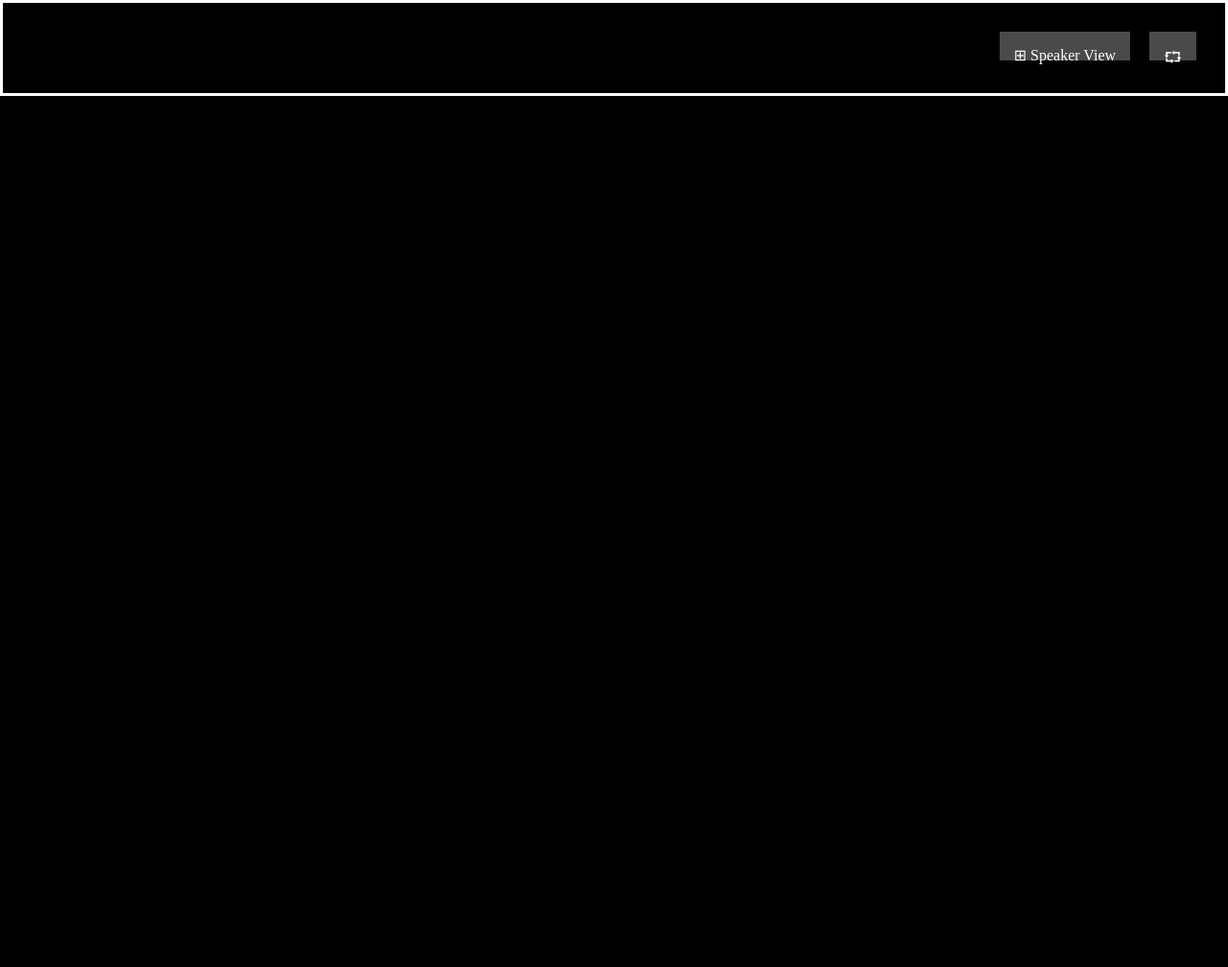
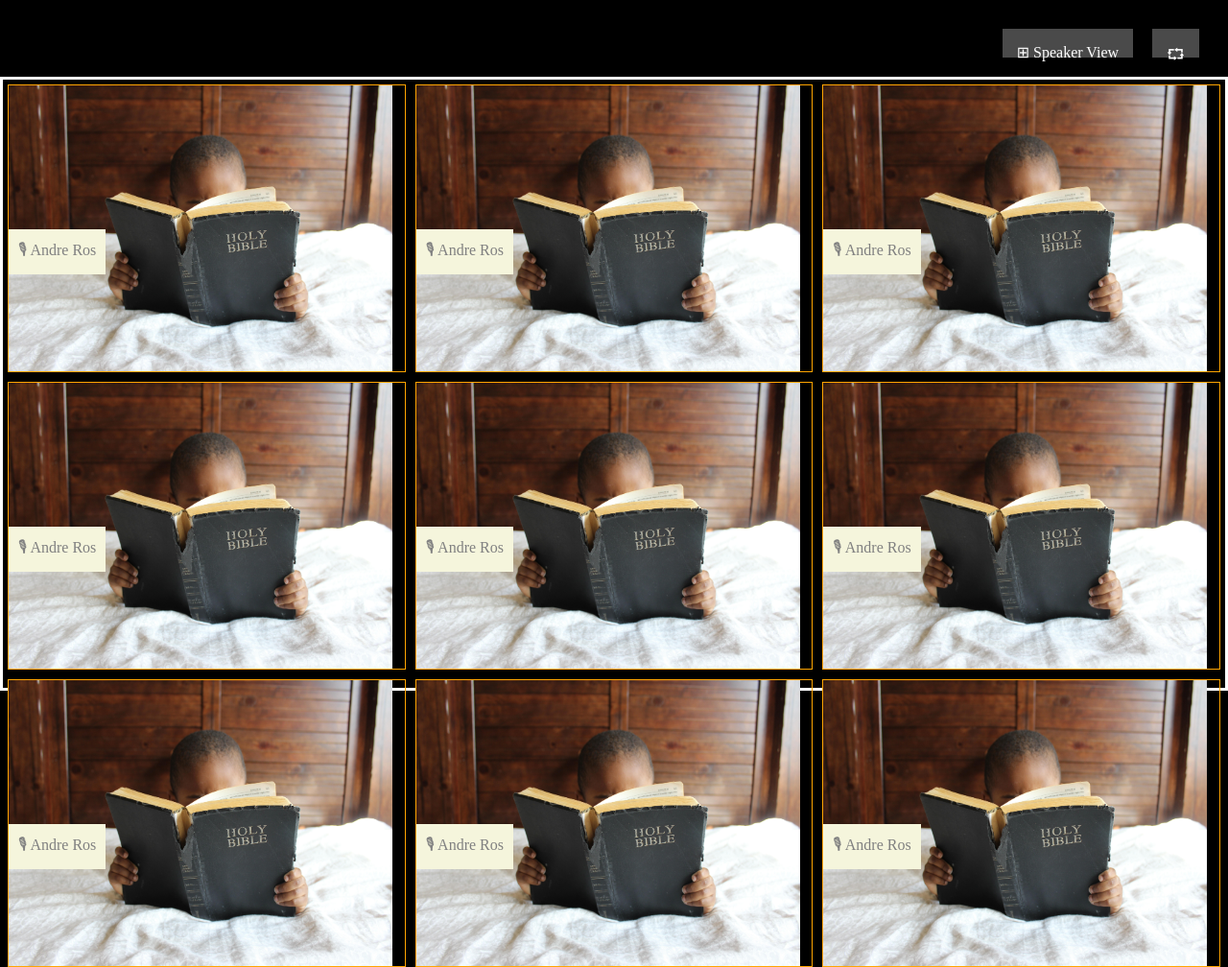
Before and after one commit to callagan70/html-css-zoom, a plain HTML site: page index.html in a window 1280 px wide. Shown: the whole page at 96% size. Before the commit the page ends 800 px from the top, so only its background shows below. Drawn offline with Linux system fonts and the light colour scheme.

Commit message:
Bozza vo.30

```diff
--- a/index.html
+++ b/index.html
@@ -29,9 +29,63 @@ Write with VSC + ADD Comment Anchors -->
 <!-- !SECTION -->
 <!-- SECTION MAIN -->
 <main>
+    <div class="main-video video1">
+        <div class="main-mic">
+            &#127897 Andre Ros
+        </div>
+    </div>
+
+    <div class="main-video video2">
+        <div class="main-mic">
+            &#127897 Andre Ros
+        </div>
+    </div>
+
+    <div class="main-video video3">
+        <div class="main-mic">
+            &#127897 Andre Ros
+        </div>
+    </div>
+
+    <div class="main-video video4">
+        <div class="main-mic">
+            &#127897 Andre Ros
+        </div>
+    </div>
+
+    <div class="main-video video5">
+        <div class="main-mic">
+            &#127897 Andre Ros
+        </div>
+    </div>
+
+    <div class="main-video video6">
+        <div class="main-mic">
+            &#127897 Andre Ros
+        </div>
+    </div>
+
+    <div class="main-video video7">
+        <div class="main-mic">
+            &#127897 Andre Ros
+        </div>
+    </div>
+
+    <div class="main-video video8">
+        <div class="main-mic">
+            &#127897 Andre Ros
+        </div>
+    </div>
+
+    <div class="main-video video9">
+        <div class="main-mic">
+            &#127897 Andre Ros
+        </div>
+    </div>
 
 
-1
+
+
 
 
 
--- a/style.css
+++ b/style.css
@@ -21,9 +21,9 @@ body{
 header{
   display: flex;
   padding: 30px;
-  height: 100px;
+  height: 10%;
   justify-content: end;
-  border: 3px solid white;
+  /* border: 3px solid white; */
 }
 
 .margin-heder{
@@ -41,3 +41,59 @@ header{
 
 /* !SECTION */
 /* SECTION MAIN */
+
+main{
+  display: flex;
+  height: 80%;
+  border: 3px solid white;
+  flex-wrap: wrap;
+  align-items: stretch;
+}
+
+.main-video{
+  display: flex;
+  position: relative;
+  flex-basis: 400px;
+  height: 300px;
+  background-repeat: no-repeat;
+  background-size: 400px 300px;
+  border: 1px solid orange;
+  margin: 5px;
+  flex-grow: 1;
+}
+
+.main-mic{
+  position: absolute;
+  background-color: beige;
+  padding: 10px;
+  color: grey;
+  top: 150px;
+  width: auto;
+}
+
+.video1{
+  background-image: url(./img/1010-5184x3456.jpg);}
+
+.video2{
+  background-image: url(./img/1010-5184x3456.jpg);}
+
+.video3{
+  background-image: url(./img/1010-5184x3456.jpg);}
+
+.video4{
+  background-image: url(./img/1010-5184x3456.jpg);}
+
+.video5{
+  background-image: url(./img/1010-5184x3456.jpg);}
+
+.video6{
+  background-image: url(./img/1010-5184x3456.jpg);}
+
+.video7{
+  background-image: url(./img/1010-5184x3456.jpg);}
+
+.video8{
+  background-image: url(./img/1010-5184x3456.jpg);}
+
+.video9{
+  background-image: url(./img/1010-5184x3456.jpg);}
```
Also changed, not shown: img/1010-5184x3456.jpg (added).
